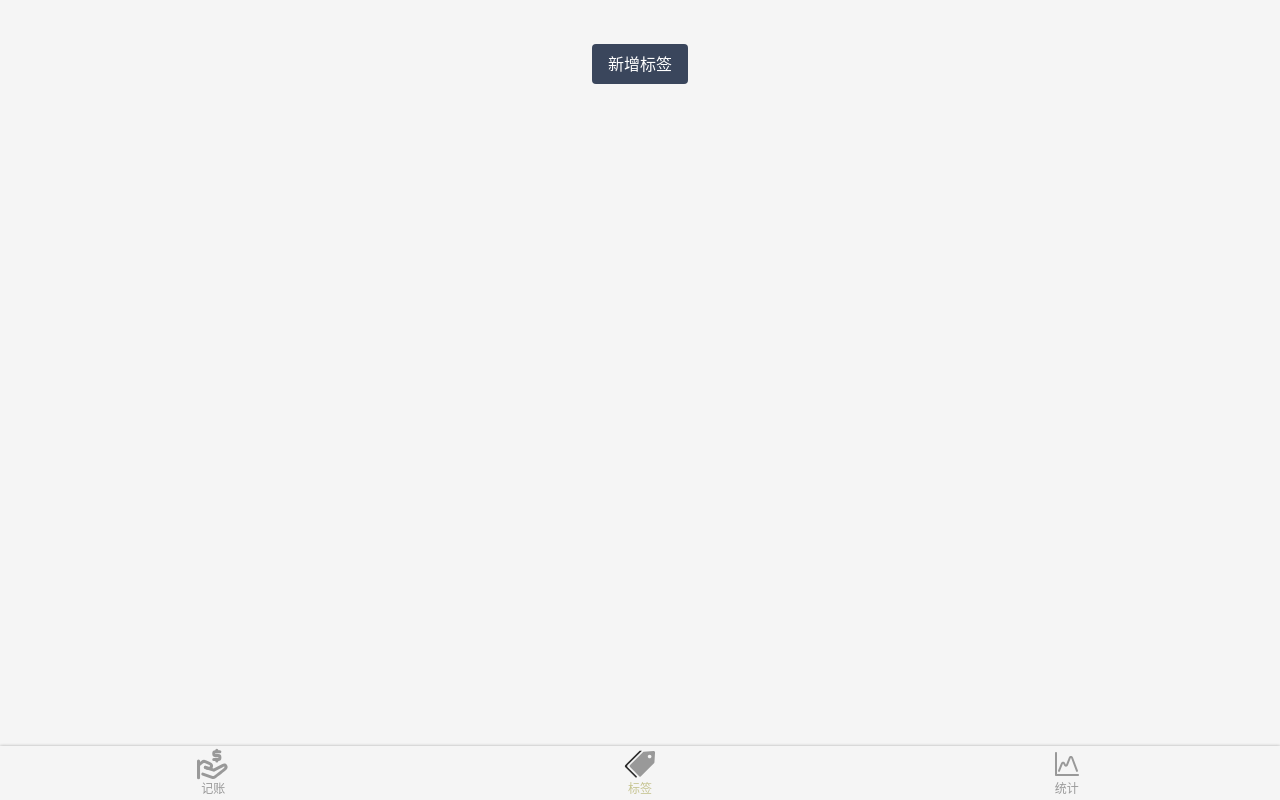
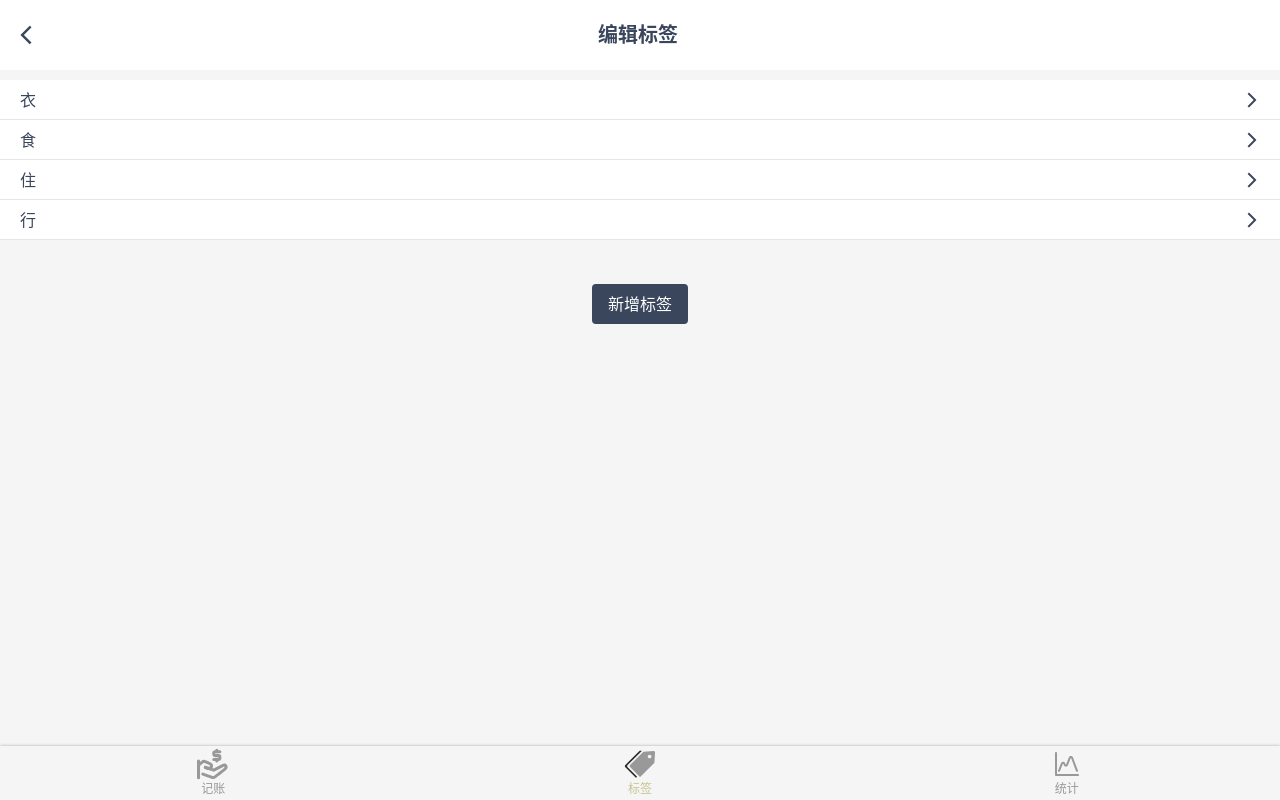
Before and after one commit to EmmaLee1229/accountingBook-code, a Vue app: page /#/labels in a window 1280 px wide. Built offline with nearby package versions, Linux system fonts and the light colour scheme.

Commit message:
修复了一些bugs

```diff
--- a/public/index.html
+++ b/public/index.html
@@ -5,7 +5,7 @@
     <meta http-equiv="X-UA-Compatible" content="IE=edge">
     <meta name="viewport" content="width=device-width,initial-scale=1,minimum-scale=1,maximum-scale=1,user-scalable=no,viewport-fit=cover">
     <link rel="icon" href="<%= BASE_URL %>favicon.ico">
-    <title><%= htmlWebpackPlugin.options.title %></title>
+    <title>极简风记账本</title>
   </head>
   <body>
     <noscript>
--- a/src/components/Money/tags.vue
+++ b/src/components/Money/tags.vue
@@ -1,6 +1,5 @@
 <template>
     <div class="tags">
-
         <div class="new">
             <button @click="addTags">新增标签</button>
         </div>
@@ -10,6 +9,9 @@
                 :class="selectedData.indexOf(data)>=0 &&'selected'"
             >{{data.name}}
             </li>
+
+                <li> <router-link to="/labels">编辑 >></router-link>
+                </li>
 
         </ul>
     </div>
@@ -46,6 +48,7 @@
                 this.$store.commit('createTag',newTag);
 
         }
+
     }
 </script>
 
--- a/src/components/Statistics.vue
+++ b/src/components/Statistics.vue
@@ -2,7 +2,7 @@
     <div class="x" >
             <Layout>
                 <Tabs :data-source="typeList" class-prefix="types" :value.sync="typesValue" />
-                <ol class="dateList">
+                <ol class="dateList" v-if="result.length>0">
                     <li v-for="(results,index) in result" :key="index" >
                             <h3 class="title">{{formatDate(results.title)}} <span class="sumMoney">{{'¥ '+results.sum}}</span></h3>
 
@@ -15,6 +15,9 @@
                         </ol>
                     </li>
                 </ol>
+                <div v-else class="noResult">
+                    未存入任何数据
+                </div>
             </Layout>
 
     </div>
@@ -35,7 +38,7 @@
     )
     export default class Statistics extends Vue{
         tagString(tags: Tag[]) {
-            return tags.length === 0 ? '无' : tags.join(',');
+            return tags.length === 0 ? '无' : tags.map(i=>i.name).join(',');
         }
         limitShow(note: string){
             if(note.length>25){
@@ -90,6 +93,13 @@
 </script>
 
 <style scoped lang="scss">
+    .noResult {
+        padding: 10px;
+        font-size: 20px;
+        color: #495976;
+        text-align: center;
+
+    }
     .x::v-deep {
         .types-tabs-item {
             background: darken(#495976,10%);
--- a/src/main.ts
+++ b/src/main.ts
@@ -17,3 +17,9 @@ new Vue({
     store,
     render: h => h(App)
 }).$mount('#app');
+
+window.onload=function(){
+    setTimeout(()=>{
+        window.scrollTo(0,30)
+    },0)
+}
--- a/src/store/index.ts
+++ b/src/store/index.ts
@@ -32,6 +32,12 @@ const store = new Vuex.Store({
         },
         fetchTags(state) {
             state.tagList = JSON.parse(window.localStorage.getItem('tagList') || '[]');
+            if(!state.tagList || state.tagList.length ===0){
+                store.commit('createTag','衣');
+                store.commit('createTag','食');
+                store.commit('createTag','住');
+                store.commit('createTag','行');
+            }
             return state.tagList;
         },
         findTag(state, id: string) {
@@ -46,7 +52,6 @@ const store = new Vuex.Store({
             const id = createID().toString();
             state.tagList.push({id, name: name});
             store.commit('saveTags');
-            window.alert('添加成功');
             return 'success';
         },
         remove(state, id: string) {
--- a/src/views/Labels.vue
+++ b/src/views/Labels.vue
@@ -1,6 +1,11 @@
 <template>
     <div>
         <Layout>
+            <div class="title"  >
+                <span @click="goBack" ><Icon class="left" name="left"/></span>
+                <span>编辑标签</span>
+                <span class="right"></span>
+            </div >
             <div class="labels">
                 <router-link  v-for="tag in tags" :key="tag.id"
                 :to="`/labels/EditLabel/${tag.id}`"
@@ -36,7 +41,11 @@
                this.$store.commit('createTag',name);
             }
         }
+        goBack(){
+            this.$router.back();
+        }
     }
+
 </script>
 
 <style lang="scss" scoped>
@@ -70,4 +79,24 @@
             margin-top: 44-16px;
         }
     }
+    .title {
+        font-size: 20px;
+        text-align: center;
+        background: white;
+        display: flex;
+        justify-content: space-between;
+        padding: 20px 16px;
+        align-items: center;
+        color: #3A465C;
+        font-weight: bold;
+        margin-bottom: 10px;
+        >.left {
+            width: 24px;
+            height: 24px;
+        }
+        >.right {
+            width: 24px;
+            height: 24px;
+        }
+    }
 </style>
--- a/src/views/Money.vue
+++ b/src/views/Money.vue
@@ -1,8 +1,8 @@
 <template>
     <Layout class-prefix="layout">
         <number-pad :value.sync="record.mount" @submit="updateMount"/>
-        <note name='备注' placeholder="请在这里添加备注" @update:value="updateNote"/>
-        <tags/>
+        <note name='备注' placeholder="请在这里添加备注" :value="record.note" @update:value="updateNote"/>
+        <tags @update:value="updateTags"/>
         <Tabs :value.sync="record.type" :data-source="typeList" class="title"/>
 
     </Layout>
@@ -15,18 +15,19 @@
     import NumberPad from "@/components/Money/numberPad.vue";
     import Tags from "@/components/Money/tags.vue";
     import Note from "@/components/Money/note.vue";
-    import Tabs from '@/components/Tabs.vue';
+    import Tabs from "@/components/Tabs.vue";
     import typeList from "@/constants/typeList";
 
 
-    window.localStorage.setItem('Version','0.1');
+    window.localStorage.setItem("Version", "0.1");
     @Component({
         components: {Tabs, Note, Tags, NumberPad}
     })
     export default class Money extends Vue {
-        get recordList(){
+        get recordList() {
             return this.$store.state.recordList;
         }
+
         typeList = typeList;
         record: RecordItem = {
             tags: [],
@@ -35,16 +36,27 @@
             mount: 0,
 
         };
+
         //recordList = this.$store.state.recordList;
-        created(){
-            this.$store.commit('fetchRecord')
+        created() {
+            this.$store.commit("fetchRecord");
         }
 
         updateMount() {
-            this.$store.commit('createRecord',this.record);
+            if (this.record.tags.length === 0) {
+                return window.alert("请至少选择一个标签");
+            }
+            this.$store.commit("createRecord", this.record);
+            window.alert("添加成功");
+            this.record.note = ' ';
         }
+
         updateNote(value: string) {
             this.record.note = value;
+        }
+
+        updateTags(value: string[]) {
+            this.record.tags = value;
         }
     }
 
@@ -54,7 +66,8 @@
         /*border: 1px solid red;*/
         display: flex;
         flex-direction: column-reverse;
-        >.title {
+
+        > .title {
 
         }
     }
```
